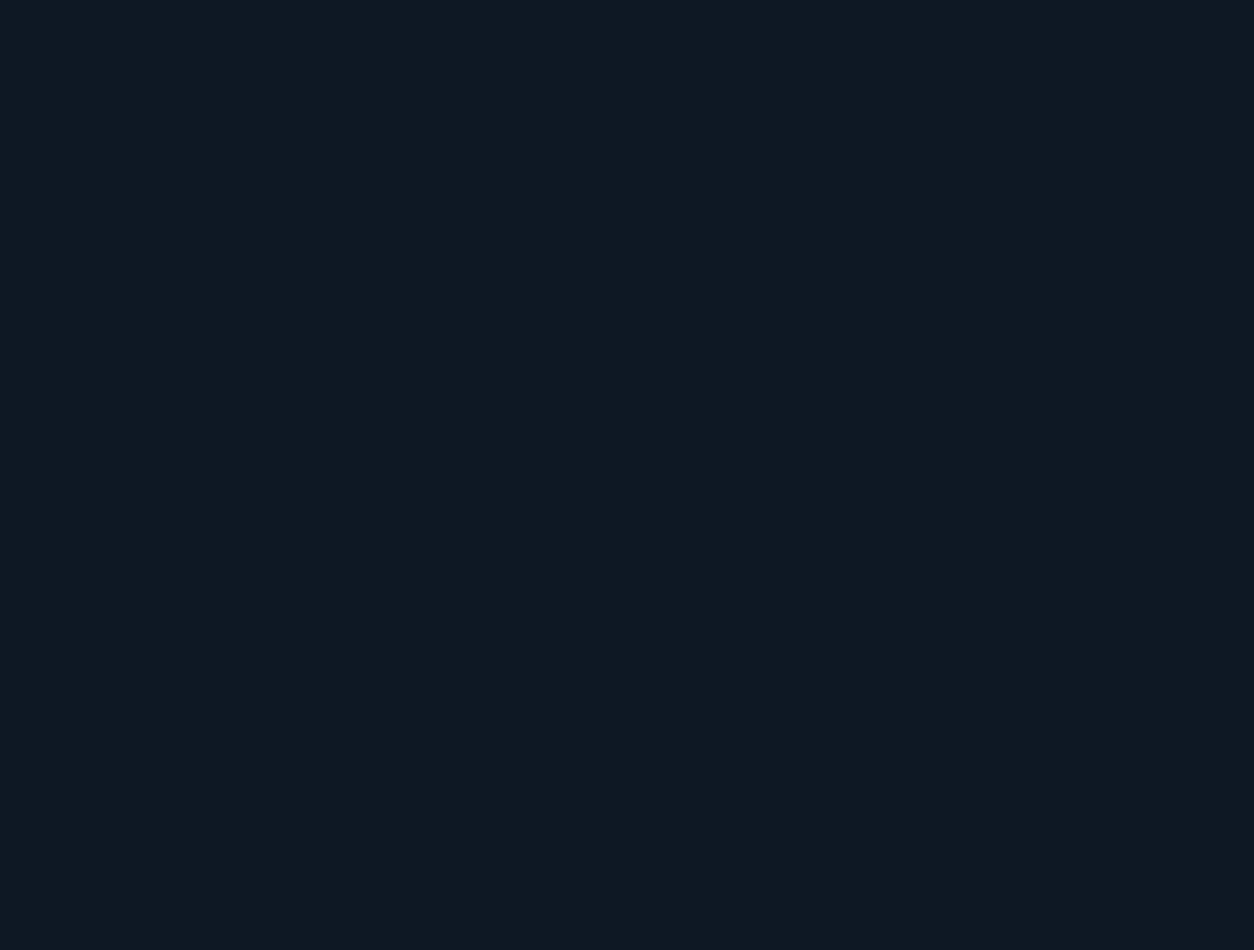
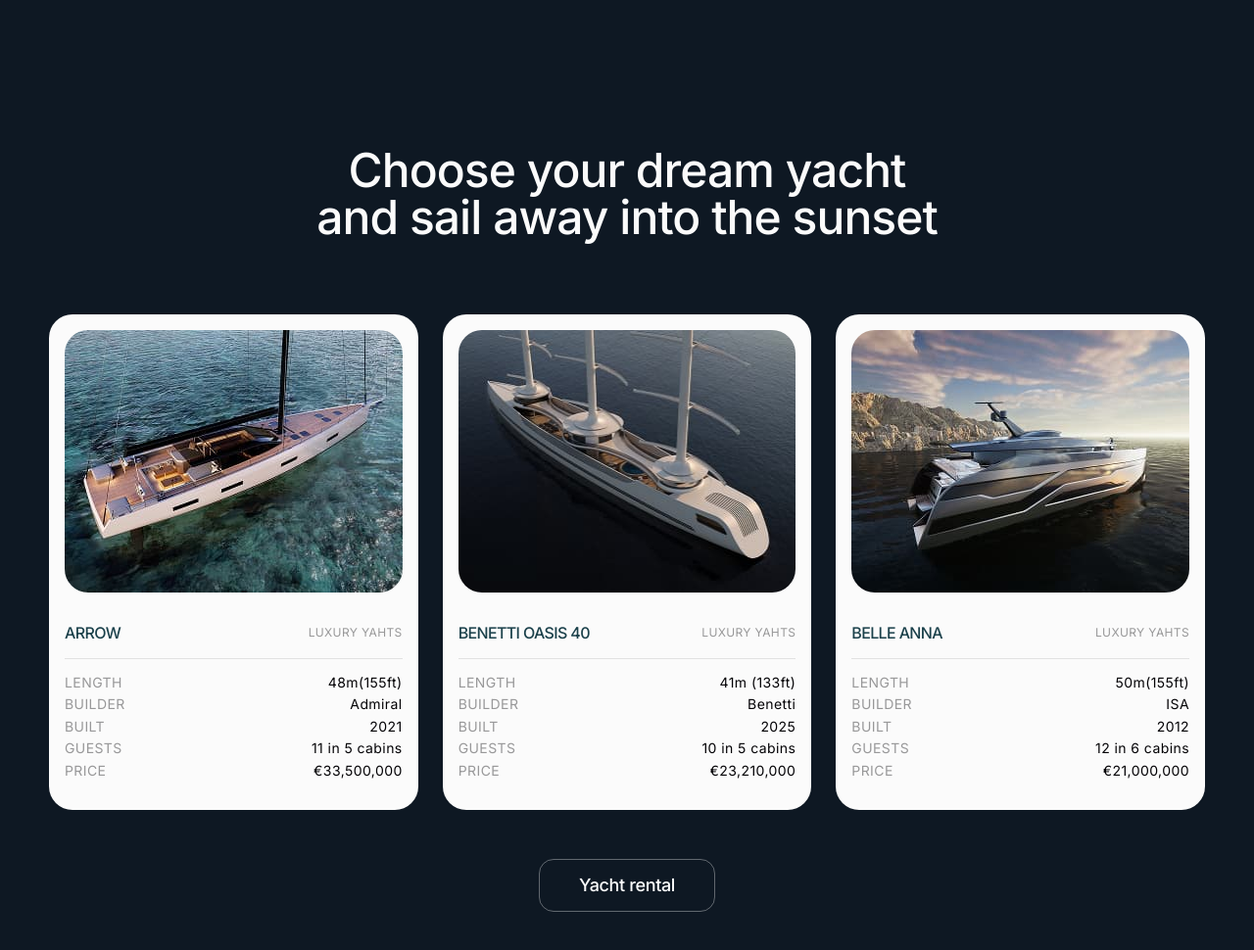
Before and after one commit to vizgalovyy/blended-03, a website built with Vite: page src/index.html in a window 1280 px wide. Shown: the whole page at 98% size. Before the commit the page ends 800 px from the top, so only its background shows below. Built offline with nearby package versions, Linux system fonts and the light colour scheme.

Commit message:
Completed catalog

```diff
--- a/src/css/catalog.css
+++ b/src/css/catalog.css
@@ -2,6 +2,114 @@
 .catalog-section {
   padding-top: 100px;
   padding-bottom: 50px;
+}
+
+.catalog-title {
+  max-width: 335px;
+  margin: 0 auto;
+  margin-bottom: 40px;
+
+  font-weight: 500;
+  font-size: 28px;
+  line-height: 1;
+  letter-spacing: -0.02em;
+  text-align: center;
+}
+
+.catalog-list {
+  display: flex;
+  gap: 20px;
+  margin-bottom: 40px;
+}
+
+.catalog-card:nth-child(n + 2) {
+  display: none;
+}
+
+.catalog-card {
+  width: 334px;
+  padding: 16px 16px 32px;
+  border-radius: 24px;
+  background-color: #fbfbfb;
+}
+
+.catalog-card-img {
+  border-radius: 24px;
+  margin-bottom: 32px;
+}
+
+.catalog-card-info {
+  display: flex;
+  justify-content: space-between;
+  align-items: center;
+  padding-bottom: 16px;
+  margin-bottom: 16px;
+  border-bottom: 1px solid rgba(4, 3, 6, 0.1);
+}
+
+.catalog-card-title {
+  font-weight: 500;
+  font-size: 14px;
+  line-height: 1.18;
+  letter-spacing: -0.04em;
+  text-transform: uppercase;
+  color: #1b414b;
+}
+
+.catalog-card-type {
+  font-size: 12px;
+  line-height: 1.17;
+  letter-spacing: 0.03em;
+  text-transform: uppercase;
+  color: #989899;
+}
+
+.catalog-card-list {
+  display: flex;
+  flex-direction: column;
+  gap: 6px;
+}
+
+.catalog-card-item {
+  display: flex;
+  align-items: center;
+  justify-content: space-between;
+
+  font-size: 14px;
+  line-height: 1.18;
+  letter-spacing: 0.03em;
+  color: #040306;
+}
+.catalog-card-label {
+  text-transform: uppercase;
+  color: #989899;
+}
+
+.catalog-btn {
+  display: block;
+  min-width: 141px;
+  margin: 0 auto;
+  padding: 14px 32px;
+  border: 1px solid rgba(251, 251, 251, 0.35);
+  border-radius: 15px;
+
+  font-weight: 500;
+  font-size: 14px;
+  line-height: 1.29;
+  letter-spacing: -0.02em;
+  color: #fbfbfb;
+  background-color: transparent;
+
+  transition-property: color, background-color, border-color;
+  transition-duration: 250ms;
+  transition-timing-function: ease-in-out;
+}
+
+.catalog-btn:hover,
+.catalog-btn:focus {
+  color: #1b414b;
+  background-color: #fbfbfb;
+  border-color: transparent;
 }
 
 /* Планшетні стилі */
@@ -9,6 +117,46 @@
   .catalog-section {
     padding-top: 120px;
     padding-bottom: 60px;
+  }
+
+  .catalog-card:nth-child(n + 2) {
+    display: block;
+  }
+
+  .catalog-card:nth-child(n + 3) {
+    display: none;
+  }
+
+  .catalog-title {
+    max-width: 645px;
+    margin-bottom: 75px;
+
+    font-size: 48px;
+  }
+
+  .catalog-list {
+    gap: 32px;
+    margin-bottom: 50px;
+  }
+
+  .catalog-card {
+    width: calc((100% - 1 * 32px) / 2);
+  }
+
+  .catalog-card-title {
+    font-weight: 500;
+    font-size: 16px;
+    line-height: 1.2;
+    letter-spacing: -0.04em;
+    text-transform: uppercase;
+    color: #1b414b;
+  }
+
+  .catalog-btn {
+    min-width: 179px;
+    padding: 16px 40px;
+    font-size: 18px;
+    line-height: 1.1;
   }
 }
 
@@ -18,4 +166,22 @@
     padding-top: 150px;
     padding-bottom: 75px;
   }
+
+  .catalog-card:nth-child(n + 3) {
+    display: block;
+  }
+
+  .catalog-title {
+    max-width: 714;
+
+    font-size: 48px;
+  }
+
+  .catalog-list {
+    gap: 25px;
+  }
+
+  .catalog-card {
+    width: calc((100% - 2 * 25px) / 3);
+  }
 }
--- a/src/partials/catalog.html
+++ b/src/partials/catalog.html
@@ -1,4 +1,4 @@
-<section id="catalog" class="catalog-section hidden">
+<section id="catalog" class="catalog-section">
   <div class="container">
     <h2 class="catalog-title">
       Choose your dream yacht and sail away into the sunset
@@ -8,6 +8,7 @@
       <li class="catalog-card">
         <img
           class="catalog-card-img"
+          srcset="/img/catalog/yaht-1.jpg 1x, /img/catalog/yaht-1@2x.jpg 2x"
           src="/img/catalog/yaht-1.jpg"
           width="345"
           alt="Arrow"
@@ -43,6 +44,7 @@
       <li class="catalog-card">
         <img
           class="catalog-card-img"
+          srcset="/img/catalog/yaht-2.jpg 1x, /img/catalog/yaht-2@2x.jpg 2x"
           src="/img/catalog/yaht-2.jpg"
           width="345"
           alt="BENETTI OASIS 40"
@@ -74,6 +76,7 @@
       <li class="catalog-card">
         <img
           class="catalog-card-img"
+          srcset="/img/catalog/yaht-3.jpg 1x, /img/catalog/yaht-3@2x.jpg 2x"
           src="/img/catalog/yaht-3.jpg"
           width="345"
           alt="BELLE ANNA"
```
